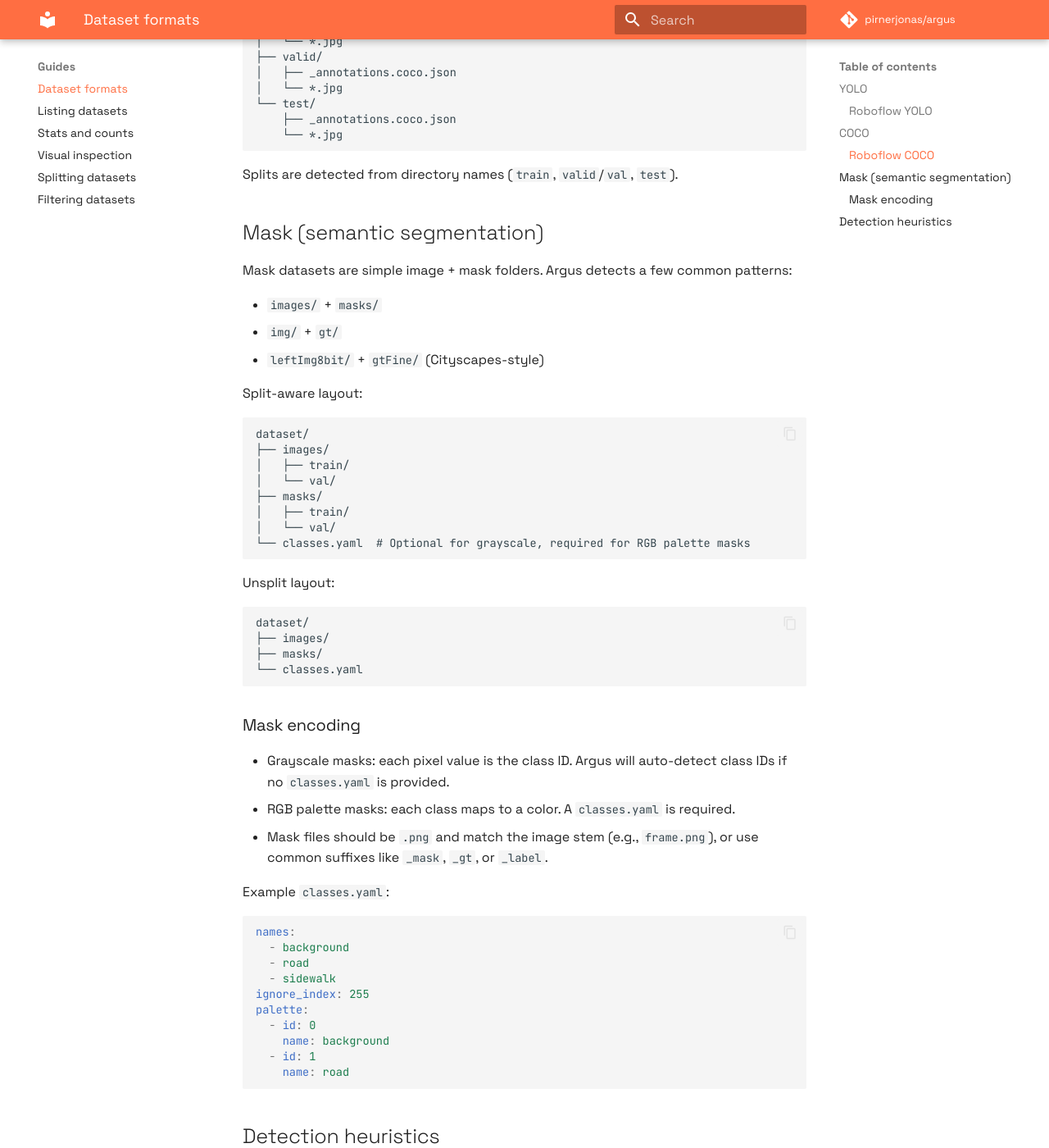
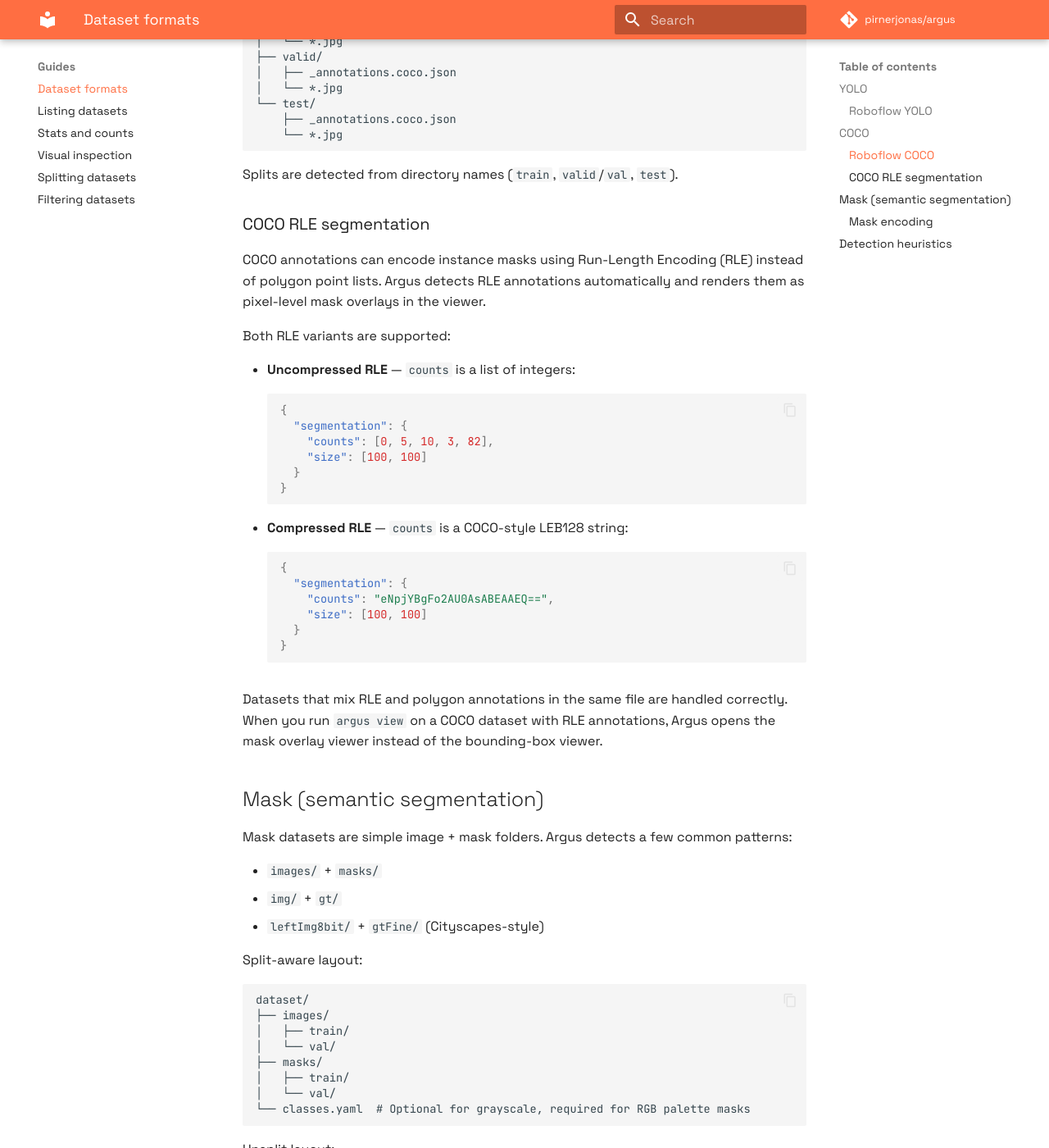
Before and after one commit to pirnerjonas/argus, an MkDocs documentation site: the page built from docs/guides/datasets.md, in a window 1280 px wide and 1400 px high, scrolled down 2061 px. Shown: the whole window at 82% size. Built offline with MkDocs 1.6.1 and Material for MkDocs 9.7.7, drawn with Linux system fonts in a browser that asks for light colours; comment, search, counter and statistics services are not loaded.

Commit message:
docs: document COCO RLE segmentation in dataset guide
Co-Authored-By: Claude Opus 4.6 <noreply@anthropic.com>

````diff
--- a/docs/guides/datasets.md
+++ b/docs/guides/datasets.md
@@ -104,6 +104,37 @@ dataset/
 
 Splits are detected from directory names (`train`, `valid`/`val`, `test`).
 
+### COCO RLE segmentation
+
+COCO annotations can encode instance masks using Run-Length Encoding (RLE)
+instead of polygon point lists. Argus detects RLE annotations automatically and
+renders them as pixel-level mask overlays in the viewer.
+
+Both RLE variants are supported:
+
+- **Uncompressed RLE** — `counts` is a list of integers:
+  ```json
+  {
+    "segmentation": {
+      "counts": [0, 5, 10, 3, 82],
+      "size": [100, 100]
+    }
+  }
+  ```
+- **Compressed RLE** — `counts` is a COCO-style LEB128 string:
+  ```json
+  {
+    "segmentation": {
+      "counts": "eNpjYBgFo2AU0AsABEAAEQ==",
+      "size": [100, 100]
+    }
+  }
+  ```
+
+Datasets that mix RLE and polygon annotations in the same file are handled
+correctly. When you run `argus view` on a COCO dataset with RLE annotations,
+Argus opens the mask overlay viewer instead of the bounding-box viewer.
+
 ## Mask (semantic segmentation)
 
 Mask datasets are simple image + mask folders. Argus detects a few common
````
